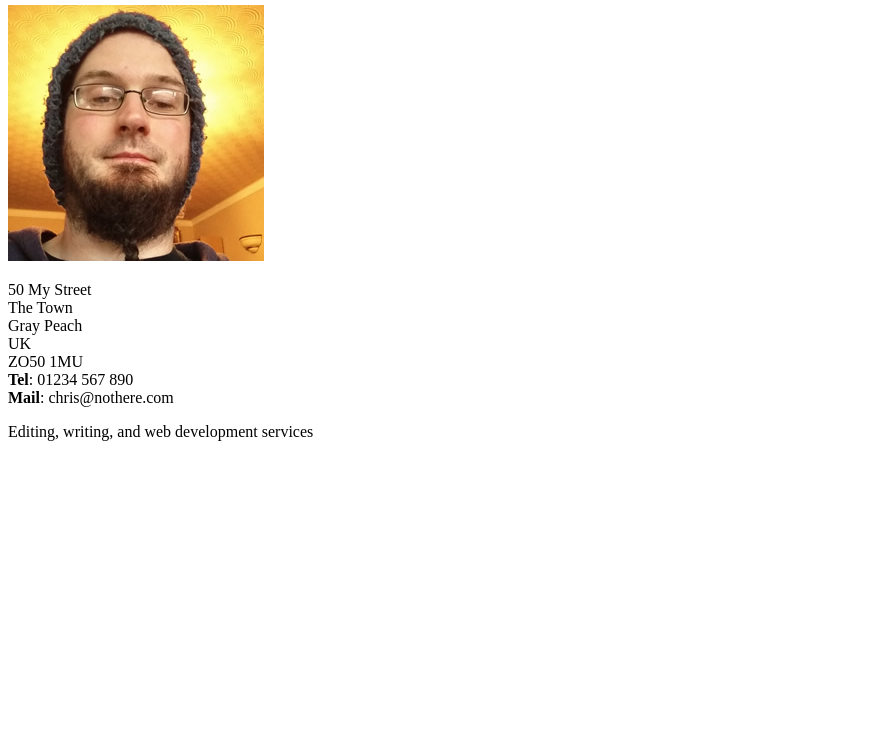
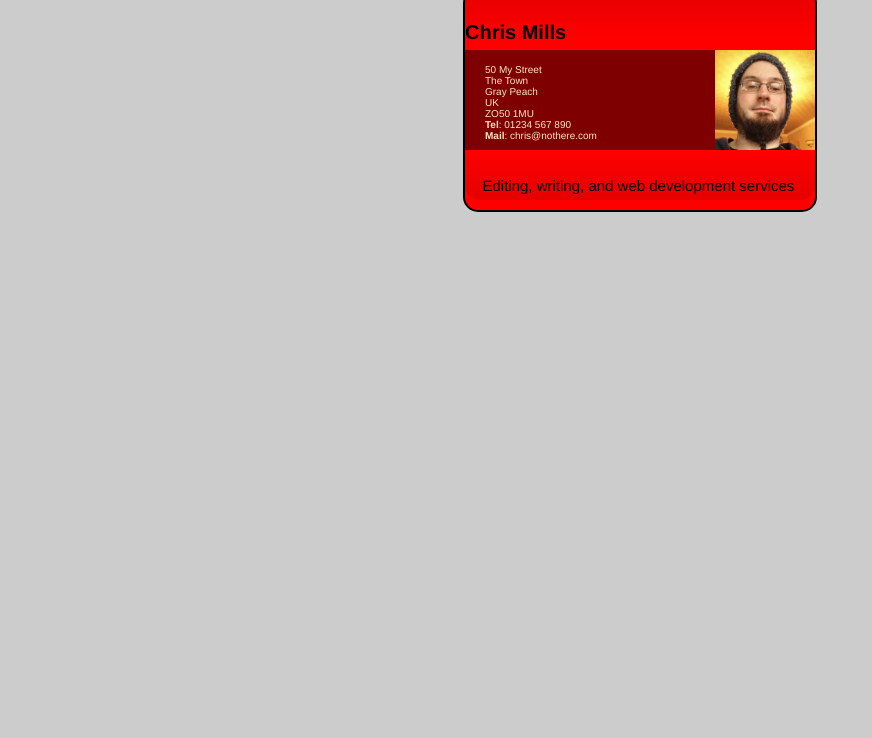
Before and after one commit to HIBA-03/webforge, a plain HTML site: page index.html in a window 1280 px wide. Shown: the part 62-800 px from the top of the page, without its empty margins (0-872 px from the left). Drawn offline with Linux system fonts and the light colour scheme; files whose address does not match are found by name.

Commit message:
Updated style.css

```diff
--- a/style.css
+++ b/style.css
@@ -0,0 +1,68 @@
+/* General page styles */
+
+body {
+    margin: 0;
+  }
+
+  html {
+    font-family: 'Helvetica neue', Arial, 'sans serif';
+    font-size: 10px;
+    background-color: #ccc;
+    margin: 0;
+  }
+
+/* card container */
+  .card
+  {
+    width: 35em;
+    height: 22em;
+    margin: 5em auto;
+    background-color: red;
+    border: 0.2em solid black;
+    border-radius: 1.5em;
+  }
+  article {
+    height: 10em;
+    background-color: rgba(0, 0, 0, 0.5);
+  }
+  /* card header */
+  header
+  {
+    background-image: linear-gradient(to bottom,rgba(0,0,0,0.1), rgba(0,0,0,0));
+    border-radius: 1.5em 1.5em 0 0;
+    height: 30px;
+    padding-top: 10px;
+    padding-bottom: 10px;
+  }
+  header h2 {
+    font-size: 2em;
+    line-height: 1.5;
+  }
+
+  footer p {
+    font-size: 1.5em;
+    line-height:1.5;
+    margin-left: 5%;
+  }
+
+  article p {
+    padding-top: 14px;
+    padding-left: 20px;
+    color: bisque
+  }
+
+  /* card footer */
+  footer
+  {
+    background-image: linear-gradient(to bottom,rgba(0,0,0,0), rgba(0,0,0,0.1));
+    border-radius: 0 0 1.5em 1.5em;
+    height: 30px;
+    padding-top: 10px;
+    padding-bottom: 10px;
+  }
+  /* card main */
+  .card img
+  {
+    max-height: 100%;
+    float: right;
+  }
```
